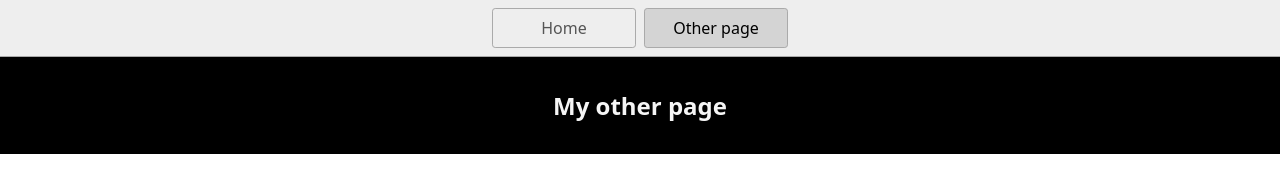
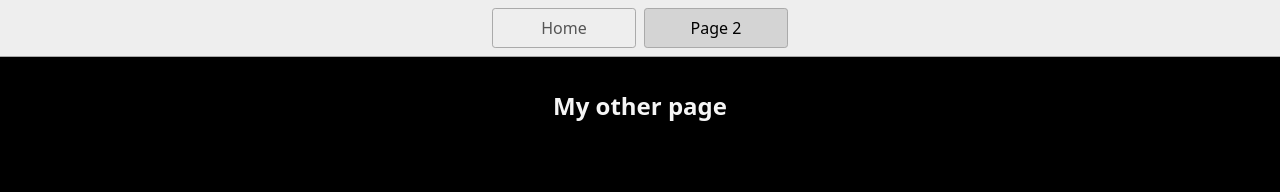
Before and after one commit to lise-charlotte/utpr-ving, a website: page page2.html in a window 1280 px wide. Drawn offline with Linux system fonts and the light colour scheme.

Commit message:
Fixed bg color main to body, page2 not my oth page

```diff
--- a/page2.html
+++ b/page2.html
@@ -7,12 +7,12 @@
     <link rel="stylesheet" href="styles.css" />
     <script type="module" src="script.js"></script>
   </head>
-  <body>
+  <body style="background-color: black;">
     <nav>
       <a href="/">Home</a>
-      <a href="/page2.html" aria-current="page">Other page</a>
+      <a href="/page2.html" aria-current="page">Page 2</a>
     </nav>
-    <main style="background-color: black;">
+    <main>
       <h1 style="color: whitesmoke; text-align: center">My other page</h1>
     </main>
   </body>
```
